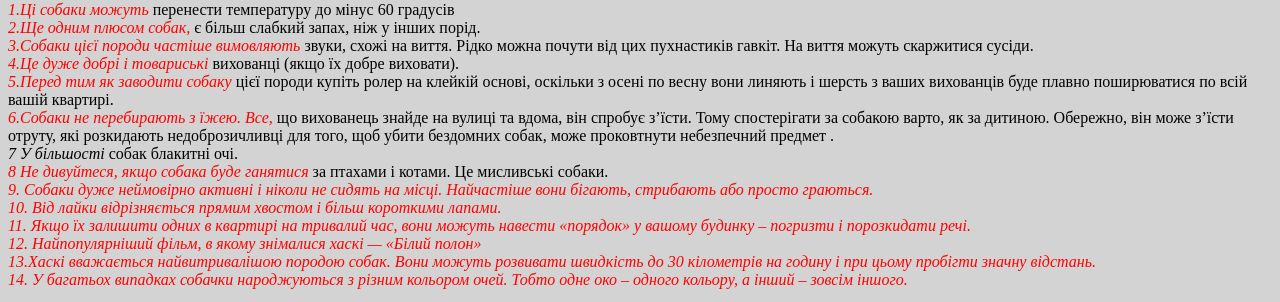
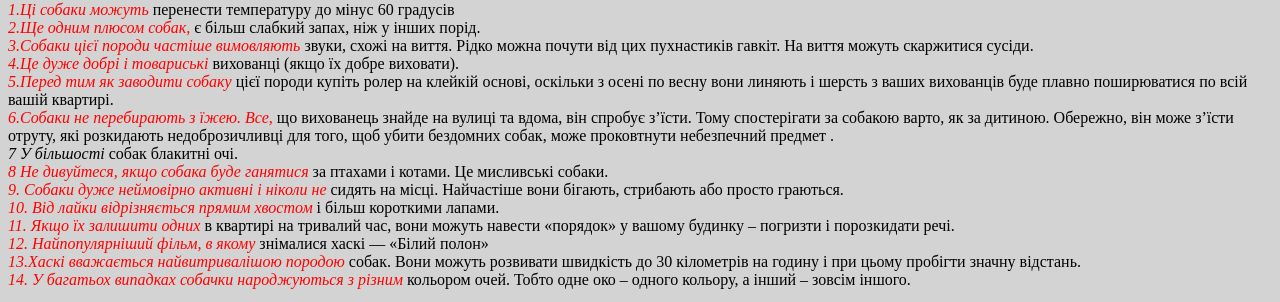
Before and after one commit to linoy17/haski_friend, a plain HTML site: page index.html in a window 1280 px wide. Shown: the part 486-788 px from the top of the page. Drawn offline with Linux system fonts and the light colour scheme.

Commit message:
Update index.html

```diff
--- a/index.html
+++ b/index.html
@@ -25,7 +25,7 @@
 .<br><i>7
 У більшості</i> собак блакитні очі.
 <br><i style="color:red">8
-Не дивуйтеся, якщо собака буде ганятися</i> за птахами і котами. Це мисливські собаки.<br><i style="color:red">
+Не дивуйтеся, якщо собака буде ганятися</i> за птахами і котами. Це мисливські собаки.<br>
     <i style="color:red">9.
 Собаки дуже неймовірно активні і ніколи не </i>сидять на місці. Найчастіше вони бігають, стрибають або просто граються.
 <br><i style="color:red">10.
```
